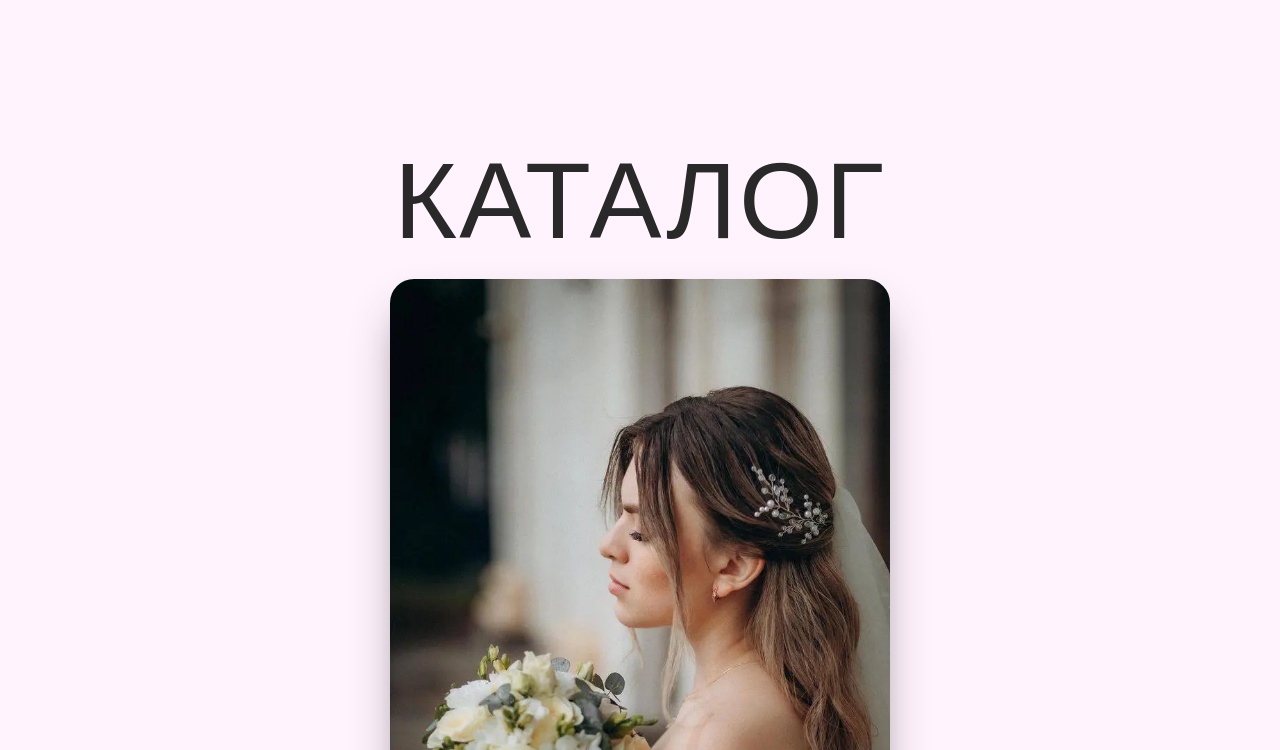
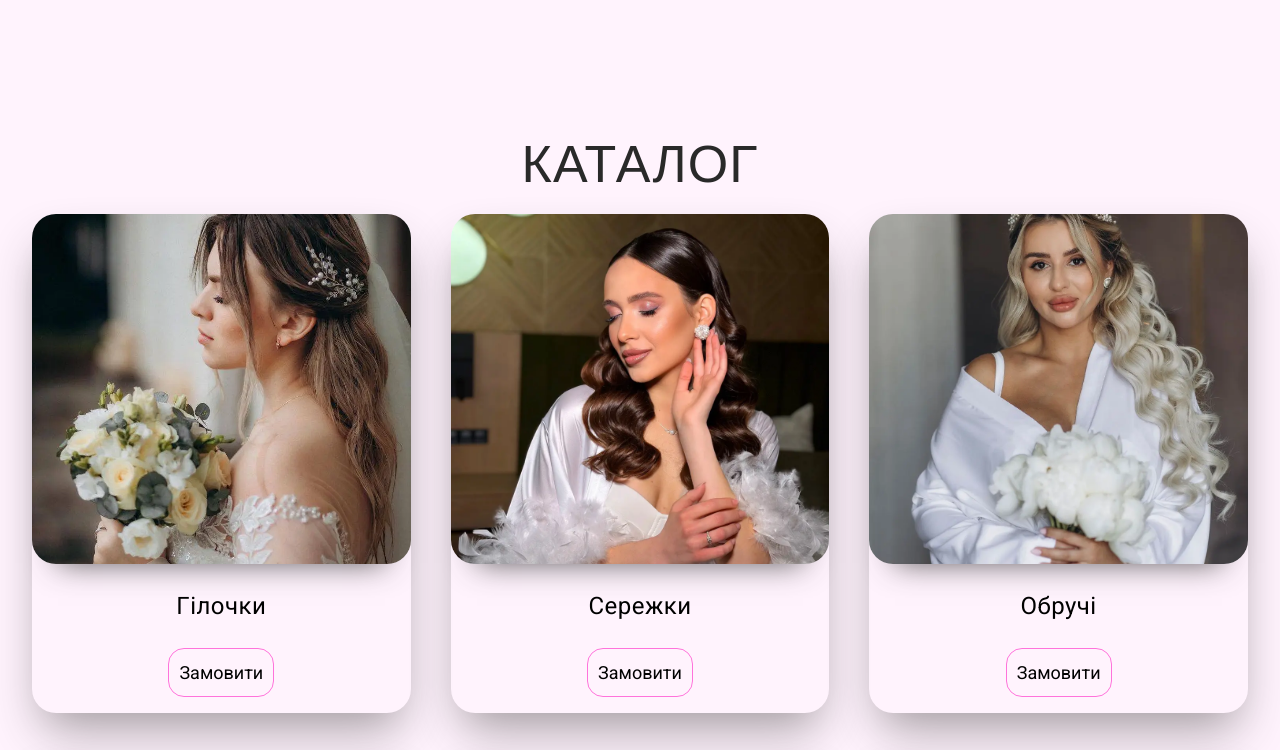
Before and after one commit to oleh63/romanenko-accessories, a website built with Vite: page src/index.html in a window 1280 px wide. Shown: the part 1080-1830 px from the top of the page. Built offline with nearby package versions, Linux system fonts and the light colour scheme.

Commit message:
fix section

```diff
--- a/src/css/catalog.css
+++ b/src/css/catalog.css
@@ -3,15 +3,17 @@
   align-items: center;
   flex-direction: column;
   gap: 24px;
+  width: 100%;
 }
-.title-catalog {
-}
+
 .list-catalog {
-  display: grid;
-  grid-template-columns: 1fr;
+  display: flex;
+  flex-wrap: wrap;
   gap: 24px;
+  width: 100%;
 }
 .item-catalog {
+  width: 100%;
   display: flex;
   flex-direction: column;
   gap: 16px;
@@ -22,6 +24,9 @@
 }
 
 .img-catalog {
+  width: 100%;
+  height: 350px;
+  object-fit: cover;
   box-shadow: 0px 25px 29px -26px rgba(59, 58, 58, 0.85);
 }
 .btn-catalog {
@@ -35,29 +40,39 @@
 }
 
 @media screen and (min-width: 768px) {
+  .title-catalog {
+    font-size: 52px;
+  }
+  .list-catalog {
+    display: grid;
+    grid-template-columns: repeat(2, 1fr);
+    gap: 40px;
+    width: 100%;
+  }
+
   .item-catalog {
-    width: 500px;
-    gap: 32px;
+    gap: 24px;
   }
 
   .img-catalog {
   }
 
   .item-catalog h3 {
-    font-size: 32px;
+    font-size: 24px;
+    font-weight: 500;
   }
 
   .btn-catalog {
-    font-size: 26px;
-    padding: 15px;
+    font-size: 18px;
+    padding: 10px;
   }
 }
 
 @media screen and (min-width: 1280px) {
   .list-catalog {
+    grid-template-columns: repeat(3, 1fr);
   }
 
   .img-catalog {
-    /* height: 100%; */
   }
 }
--- a/src/css/common.css
+++ b/src/css/common.css
@@ -37,6 +37,7 @@ li {
 }
 
 body {
+  overflow-x: hidden;
   font-family: var(--font-main);
   font-weight: 300;
   font-style: normal;
@@ -131,12 +132,12 @@ p:last-child {
 }
 
 a {
-    color:#292929;
+  /* color: #292929; */
   color: inherit;
   text-decoration: none;
 }
 
-[lang="en"] {
+[lang='en'] {
   color: #292929;
 }
 
```
Lines whose indentation alone changed are shown as unchanged.
